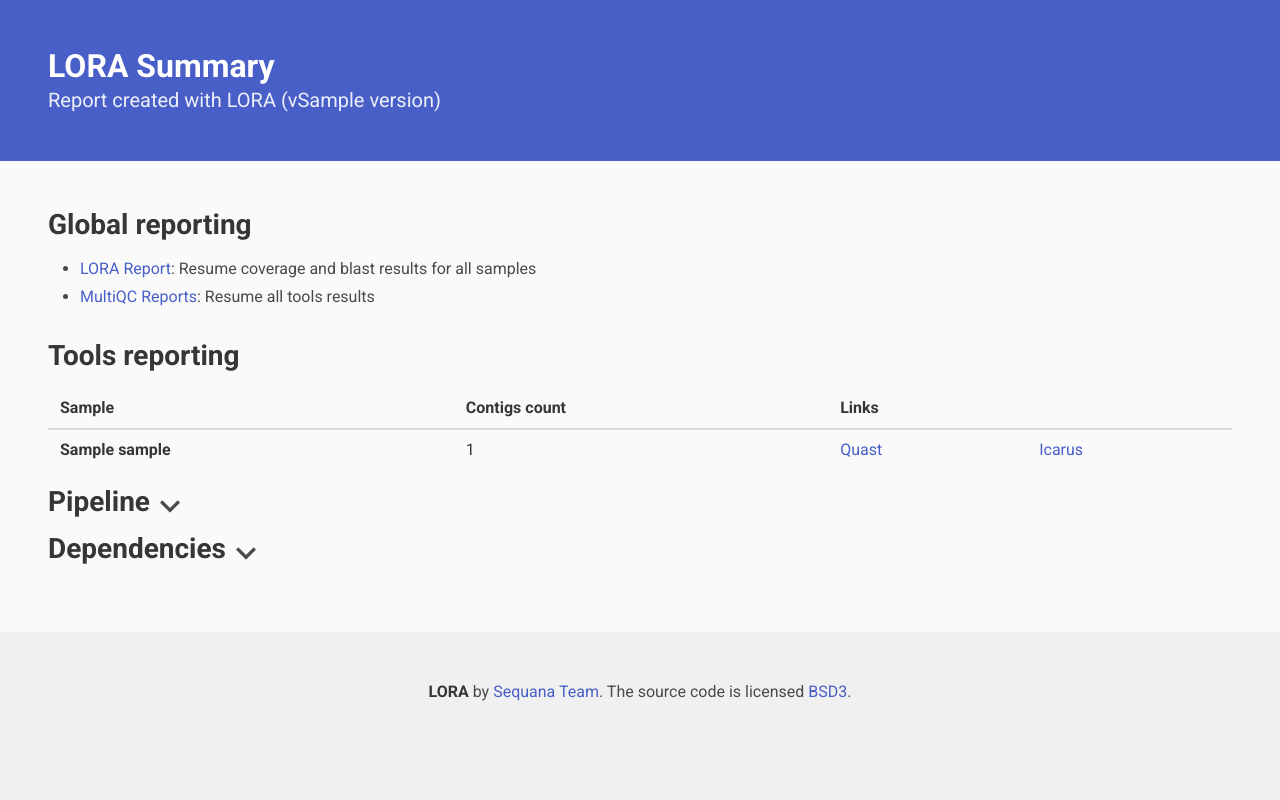
After one commit to sequana/lora, a Python web app: template sequana_pipelines/lora/src/templates/summary.html in a window 1280 px wide. The commit adds this page. Run offline with Jinja, Linux system fonts and the light colour scheme; the template is opened without the code that fills it: most values are stand-ins (such as "Sample title", 1, 10 or a date in 2020).

Commit message:
Add a summary that link all reports created

```diff
--- a/sequana_pipelines/lora/__init__.py
+++ b/sequana_pipelines/lora/__init__.py
@@ -2,4 +2,4 @@ import pkg_resources
 
 version = pkg_resources.require("sequana_lora")[0].version
 
-from .src import create_report, BLAST_KEY, exceptions
+from .src import create_reports, BLAST_KEY, exceptions
--- a/sequana_pipelines/lora/src/__init__.py
+++ b/sequana_pipelines/lora/src/__init__.py
@@ -1,3 +1,3 @@
-from .report import create_report
+from .report import create_reports
 from .enums import BLAST_KEY
 from . import utils
--- /dev/null
+++ b/sequana_pipelines/lora/src/templates/summary.css
@@ -0,0 +1,47 @@
+html, body {
+  height: 100%;
+}
+body {
+  font-family: Roboto;
+  display: flex;
+  flex-direction: column;
+}
+.section{
+  flex: 1 1 auto;
+}
+.hero {
+  flex: 0 1 auto;
+}
+.footer {
+  flex: 0 1 auto;
+  background-color: hsl(0, 0%, 94%);
+}
+#rulegraph {
+  display: flex;
+  justify-content: center;
+}
+svg > g > polygon {
+  fill: hsl(0, 0%, 98%);
+}
+.expand-title {
+  display: flex;
+  flex-direction: row;
+  align-items: flex-start;
+}
+.hidden-section {
+  height:0px;
+  transition: height, 0.25s linear;
+  overflow: hidden;
+}
+.open-section-rulegraph {
+  height: var(--calc-svg-height);
+  transition: height, 0.25s linear;
+}
+.open-section-dependencies {
+  height: var(--calc-dep-height);
+  transition: height, 0.25s linear;
+}
+#dependencies {
+  min-width: 300px;
+  width: 25%;
+}
--- /dev/null
+++ b/sequana_pipelines/lora/src/templates/summary.html
@@ -0,0 +1,99 @@
+<!DOCTYPE html>
+<html lang="en">
+  <head>
+    <meta charset="utf-8" />
+    <meta name="viewport" content="width=device-width, initial-scale=1" />
+    <!-- CCS -->
+    <link rel="stylesheet" href="https://cdn.jsdelivr.net/npm/bulma@0.9.3/css/bulma.min.css"/>
+    <link href="https://fonts.googleapis.com/icon?family=Material+Icons" rel="stylesheet"/>
+    <style>
+      {% include "summary.css" %}
+    </style>
+    <!-- Roboto font -->
+    <link rel="preconnect" href="https://fonts.gstatic.com" />
+    <link href="https://fonts.googleapis.com/css2?family=Roboto:wght@300;400;700&display=swap" rel="stylesheet"/>
+  </head>
+  <body>
+    <section class="hero is-link">
+      <div class="hero-body">
+        <div class="container has-text-centered"></div>
+        <p class="title">
+          LORA Summary
+        </p>
+        <p class="subtitle">
+          Report created with <a href="https://github.com/sequana/lora">LORA</a> (v{{version}})
+        </p>
+      </div>
+    </section>
+    <section class="section has-background-white-bis">
+      <div class="content is-normal">
+        <h2>Global reporting</h2>
+        <ul>
+          <li>
+            <p><a href="{{lora_report}}">LORA Report</a>: Resume coverage and blast results for all samples</p>
+          </li>
+          <li>
+            <p><a href="{{lora_dir}}/multiqc/multiqc_report.html">MultiQC Reports</a>: Resume all tools results</p>
+          </li>
+        </ul>
+        <h2>Tools reporting</h2>
+          <table class="table has-background-white-bis">
+            <thead>
+              <tr>
+                <th>Sample</th>
+                <th>Contigs count</th>
+                <th colspan={{"3" if coverage_done else "2"}}>Links</th>
+              </tr>
+            </thead>
+            <tbody>
+              {% for sample, count in samples %}
+              <tr>
+                <th>{{sample}}</th>
+                <td>{{count}}</td>
+                <td><a href="{{lora_dir}}/{{sample}}/quast/report.html">Quast</a></td>
+                <td><a href="{{lora_dir}}/{{sample}}/quast/icarus.html">Icarus</a></td>
+                {% if coverage_done %}
+                  <td><a href="{{lora_dir}}/{{sample}}/sequana_coverage/multiqc_report.html">Coverage</a></td>
+                {% endif %}
+              </tr>
+              {% endfor %}
+            </tbody>
+          </table>
+        <div id="rulegraph-section" class="expand-title" onclick="hideDiv(this, 'rulegraph')">
+          <h2>Pipeline</h2>
+          <span class="material-icons is-size-2">expand_more</span>
+        </div>
+        <div id="rulegraph" class="hidden-section">
+          {{rulegraph}}
+        </div>
+        <div id="dependencies-section" class="expand-title" onclick="hideDiv(this, 'dependencies')">
+          <h2>Dependencies</h2>
+          <span class="material-icons is-size-2">expand_more</span>
+        </div>
+        <div id="dependencies" class="content is-normal hidden-section">
+          <table class="table has-background-white-bis">
+            <tbody>
+              {% for tool, version in dependencies %}
+              <tr>
+                <th>{{tool}}</th>
+                <td>{{version}}</td>
+              </tr>
+              {% endfor %}
+            </tbody>
+          </table>
+        </div>
+    </section>
+    <!-- Javascript -->
+    <script type="text/javascript">
+      {% include "summary.js" %}
+    </script>
+  </body>
+  <footer class="footer">
+    <div class="content has-text-centered">
+      <p>
+        <strong>LORA</strong> by <a href="https://sequana.readthedocs.io/en/master/">Sequana Team</a>. The source code is licensed
+        <a href="https://opensource.org/licenses/BSD-3-Clause">BSD3</a>.
+      </p>
+    </div>
+  </footer>
+</html>
--- /dev/null
+++ b/sequana_pipelines/lora/src/templates/summary.js
@@ -0,0 +1,20 @@
+document.body.style.setProperty("--calc-svg-height", "auto");
+const svg = document.getElementsByTagName('svg')[0];
+document.body.style.setProperty("--calc-svg-height", svg.getBBox().height + "pt");
+
+document.body.style.setProperty("--calc-dep-height", "auto");
+const tableHeight = document.getElementById('dependencies').firstElementChild.clientHeight + "px";
+document.body.style.setProperty("--calc-dep-height", tableHeight);
+
+/* Hide div */
+const hideDiv = (currentElm, idToHide) => {
+  const elementToHide = document.getElementById(idToHide);
+
+  if (!elementToHide.classList.contains(`open-section-${idToHide}`)) {
+    elementToHide.classList.add(`open-section-${idToHide}`);
+  } else {
+    elementToHide.classList.remove(`open-section-${idToHide}`);
+  }
+  var spanElem = currentElm.querySelector('span');
+  spanElem.textContent = spanElem.textContent === "expand_more" ? "expand_less" : "expand_more";
+};
```
Also changed, not shown: sequana_pipelines/lora/src/report.py (+51 -13 lines), sequana_pipelines/lora/src/templates/lora.css (+15 -0 lines), sequana_pipelines/lora/src/templates/lora.html (+19 -4 lines), tests/resources/tata/busco/short_summary_tata.txt (added, +19 -0 lines), tests/resources/tata/sequana_coverage/tig00000001/sequana_summary_coverage.json (added, +26 -0 lines), tests/test_report.py (+53 -6 lines), tests/resources/.sequana/rulegraph.svg (added), tests/resources/tata/sequana_coverage/tig00000001/coverage.png (added), 4 other files.
